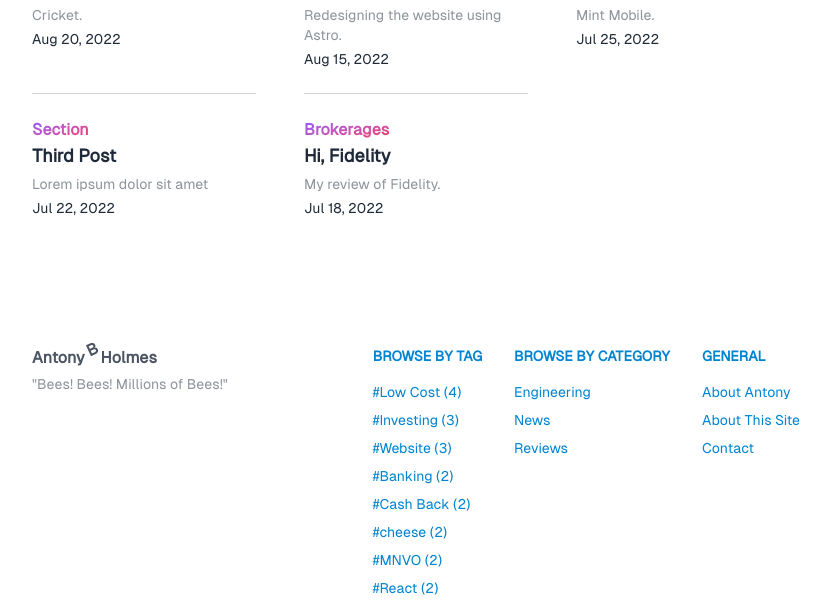
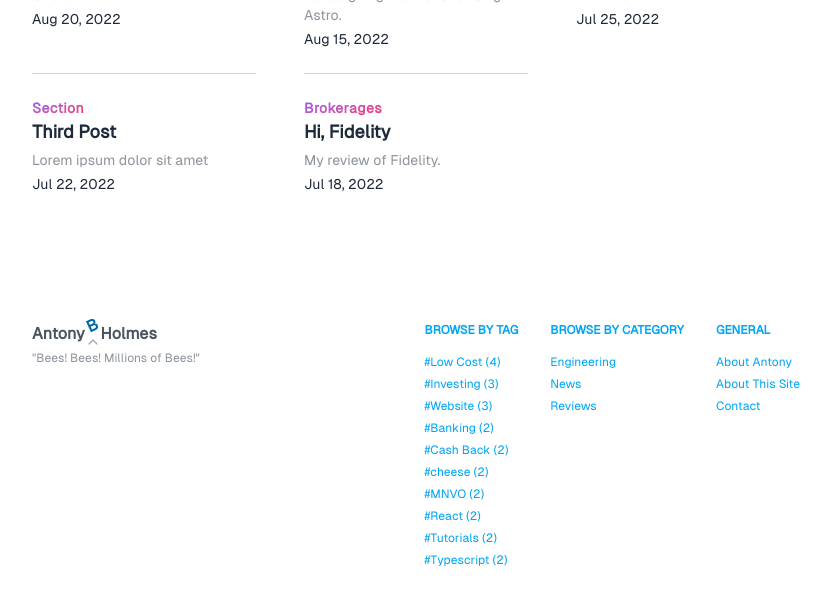
Before and after one commit to antonybholmes/antony-holmes-astro, an Astro site: page / in a window 1280 px wide. Shown: the part 1559-2162 px from the top of the page, without its empty margins (224-1055 px from the left). Built offline with nearby package versions, Linux system fonts and the light colour scheme; Astro itself is replaced by a stand-in of ours; some packages are replaced by stand-ins of ours.

Commit message:
Fixed: Bug fixes and updates.

```diff
--- a/package.json
+++ b/package.json
@@ -45,7 +45,7 @@
     "@tailwindcss/vite": "^4.1.11",
     "@types/react": "^19.1.8",
     "@types/react-dom": "^19.1.6",
-    "astro": "^5.11.1",
+    "astro": "^5.11.2",
     "axios": "^1.10.0",
     "class-variance-authority": "^0.7.1",
     "clsx": "^2.1.1",
--- a/src/components/Footer.astro
+++ b/src/components/Footer.astro
@@ -4,7 +4,7 @@ import { FOOTER_ITEMS, GITHUB_URL, SITE_AUTHOR, TARGET_BLANK } from '@/consts'
 import { getUniqueSections } from '@/lib/astro/sections'
 import { getUniqueTags } from '@/lib/astro/tags'
 import { getUrlFriendlyTag } from '@/lib/http/urls'
-import { Rss } from 'lucide-react'
+import { ChevronUp, Rss } from 'lucide-react'
 import { GitHubIcon } from './icons/github-icon'
 import { BaseCol } from './layout/base-col'
 import { BaseRow } from './layout/base-row'
@@ -13,6 +13,7 @@ import { VCenterRow } from './layout/v-center-row'
 import { BaseLink } from './link/base-link'
 import { RandomQuote } from './random-quote'
 import ThemeToggle from './ThemeToggle.astro'
+import { Signature } from './signature'
 
 const today = new Date()
 
@@ -23,23 +24,12 @@ const sections = (await getUniqueSections()).filter(
 const tags = (await getUniqueTags()).slice(0, 10)
 ---
 
-<footer class="mt-32 mb-8 text-sm">
+<footer class="mt-32 mb-8 text-xs">
   <ContentDiv>
     <BaseCol slot="main" className="gap-y-16">
-      <div class="grid grid-cols-1 gap-16 md:grid-cols-3">
-        <BaseCol className="text-foreground/50 gap-y-1">
-          <VCenterRow
-            className="text-foreground/80 relative text-base font-bold"
-          >
-            <span>Antony</span>
-            <span
-              class="relative flex h-full w-4 flex-row items-center justify-center"
-            >
-              <span class="absolute -top-2 -rotate-25">B</span>
-            </span>
-
-            <span>Holmes</span>
-          </VCenterRow>
+      <div class="grid grid-cols-1 gap-16 xl:grid-cols-5">
+        <BaseCol className="text-foreground/50 col-span-2 gap-y-1">
+          <Signature client:visible />
           <!-- <span
             class="bg-gradient-to-br from-cyan-400 to-blue-600 bg-clip-text text-2xl font-bold text-transparent"
           >
@@ -49,11 +39,11 @@ const tags = (await getUniqueTags()).slice(0, 10)
         </BaseCol>
 
         <div
-          class="col-span-2 flex flex-col justify-end gap-8 text-sky-600 md:flex-row"
+          class="col-span-3 flex flex-col gap-8 text-sky-500 md:flex-row xl:justify-end"
         >
           <BaseCol className="gap-y-2">
             <span class="font-bold uppercase">Browse By Tag</span>
-            <ul class="mt-2 grid grid-cols-1 gap-2">
+            <ul class="mt-2 grid grid-cols-1 gap-1.5">
               {
                 tags.map(t => (
                   <li>
@@ -68,7 +58,7 @@ const tags = (await getUniqueTags()).slice(0, 10)
 
           <BaseCol className="gap-y-2">
             <span class="font-bold uppercase">Browse By Category</span>
-            <ul class="mt-2 flex flex-col gap-y-2">
+            <ul class="mt-2 flex flex-col gap-y-1.5">
               {
                 sections.map(section => (
                   <li>
@@ -88,7 +78,7 @@ const tags = (await getUniqueTags()).slice(0, 10)
             FOOTER_ITEMS.map(item => (
               <BaseCol className="gap-y-2">
                 <span class="font-bold uppercase">{item.label}</span>
-                <ul class="mt-2 flex flex-col gap-y-2">
+                <ul class="mt-2 flex flex-col gap-y-1.5">
                   {item.items.map(link => (
                     <li>
                       <BaseLink href={link.href} className="hover:underline">
@@ -110,7 +100,7 @@ const tags = (await getUniqueTags()).slice(0, 10)
             {SITE_AUTHOR}. All rights reserved.
           </span>
 
-          <VCenterRow className="gap-x-4">
+          <div class="flex flex-col gap-x-4 gap-y-2 md:flex-row">
             <BaseLink
               href="/sitemap"
               title="View site map"
@@ -134,7 +124,7 @@ const tags = (await getUniqueTags()).slice(0, 10)
             >
               Terms of Use
             </BaseLink>
-          </VCenterRow>
+          </div>
         </BaseCol>
 
         <VCenterRow className="gap-x-2">
--- a/src/components/header/Header.astro
+++ b/src/components/header/Header.astro
@@ -11,7 +11,7 @@ import { BaseLink } from '../link/base-link'
 import { Logo } from './logo'
 ---
 
-<header class="bg-background/60 sticky top-0 z-20 py-3 backdrop-blur-lg">
+<header class="bg-background/50 sticky top-0 z-20 py-3 backdrop-blur-lg">
   <nav>
     <ContentDiv>
       <ContentDiv slot="main" className="items-center">
--- a/src/components/header/logo.tsx
+++ b/src/components/header/logo.tsx
@@ -19,7 +19,7 @@ export function Logo() {
           duration: 1,
           width: '3rem',
           height: '3rem',
-          ease: 'elastic.out(1, 0.4)',
+          ease: 'elastic.out',
         })
         .pause()
     }
--- a/src/components/layout/ContentDiv.astro
+++ b/src/components/layout/ContentDiv.astro
@@ -12,8 +12,11 @@ interface Props extends IClassProps {
 const { mode = 'light', className } = Astro.props
 ---
 
-<div data-mode={mode} class={cn('grid grid-cols-1 md:grid-cols-5', className)}>
-  <BaseCol className="hidden md:flex"><slot name="left" /></BaseCol>
+<div
+  data-mode={mode}
+  class={cn('grid grid-cols-1 lg:grid-cols-5 px-4 lg:px-0', className)}
+>
+  <BaseCol className="hidden lg:flex"><slot name="left" /></BaseCol>
   <BaseCol className="col-span-3"><slot name="main" /></BaseCol>
-  <BaseCol className="hidden md:flex"><slot name="right" /></BaseCol>
+  <BaseCol className="hidden lg:flex"><slot name="right" /></BaseCol>
 </div>
--- a/src/components/posts/featured-post.tsx
+++ b/src/components/posts/featured-post.tsx
@@ -47,7 +47,7 @@ export function FeaturedPost({
       <BaseCol className={cn('gap-y-2', innerClassName)}>
         <BaseCol className="gap-y-1">
           {showSectionLinks && (
-            <PostSectionLink post={post} textSize="text-xl md:text-base" />
+            <PostSectionLink post={post} textSize="text-base md:text-sm" />
           )}
           <PostTitleLink post={post} className={headerClassName} mode={mode} />
         </BaseCol>
--- a/src/components/posts/head-posts.tsx
+++ b/src/components/posts/head-posts.tsx
@@ -15,10 +15,7 @@ export function HeadPosts({ posts, showAvatar = false }: IProps) {
             <HeroPostSmall
               post={post}
               showAvatar={showAvatar}
-              className={cn(
-                'pb-6 border-b border-border',
-                index < 2 && 'pt-6 border-t border-border'
-              )}
+              className={cn(index < 2 && 'pt-6 border-t border-border')}
             />
           </li>
         ))}
--- a/src/components/posts/hero-post-small.tsx
+++ b/src/components/posts/hero-post-small.tsx
@@ -46,7 +46,7 @@ export function HeroPostSmall({
       <BaseCol className="col-span-3 gap-y-1">
         <BaseCol>
           {showSectionLinks && (
-            <PostSectionLink post={post} textSize="text-xl md:text-base" />
+            <PostSectionLink post={post} textSize="text-base md:text-sm" />
           )}
           <PostTitleLink
             post={post}
--- a/src/components/posts/hero-post.tsx
+++ b/src/components/posts/hero-post.tsx
@@ -30,11 +30,8 @@ export function HeroPost({
   headerClassName = 'text-2xl md:text-3xl',
   innerClassName,
   contentClassName = 'text-base',
-
   showDescription = true,
   showAvatar = true,
-  showAvatarImage = true,
-  dateBelow = false,
   showSectionLinks = true,
   mode = 'light',
 }: IProps) {
@@ -43,7 +40,12 @@ export function HeroPost({
   //{post.data.description}
 
   return (
-    <article className={cn('flex flex-col gap-y-4 group', className)}>
+    <article
+      className={cn(
+        'flex flex-col gap-y-4 group pb-6 border-b border-border lg:pb-0 lg:border-none',
+        className
+      )}
+    >
       {post.data.heroImage && (
         <PostImage post={post} className={imgClassName} />
       )}
@@ -51,7 +53,7 @@ export function HeroPost({
       <BaseCol className={cn('gap-y-2', innerClassName)}>
         <BaseCol className="gap-y-1">
           {showSectionLinks && (
-            <PostSectionLink post={post} textSize="text-xl md:text-base" />
+            <PostSectionLink post={post} textSize="text-base md:text-sm" />
           )}
           <PostTitleLink post={post} className={headerClassName} mode={mode} />
         </BaseCol>
--- a/src/components/posts/post-col.tsx
+++ b/src/components/posts/post-col.tsx
@@ -30,8 +30,8 @@ export function BasePostCol({
               key={index}
               showSectionLinks={showSectionLinks}
               className={cn(
-                'border-border data-[mode=dark]:border-white/50',
-                index > 0 && 'pt-6 border-t'
+                'data-[mode=dark]:border-white/50',
+                index > 0 && 'pt-6 border-border border-t'
               )}
               showAvatar={showAvatar}
               mode={mode}
--- a/src/components/posts/post-section-link.tsx
+++ b/src/components/posts/post-section-link.tsx
@@ -12,7 +12,7 @@ interface IProps extends IPostProps {
 
 export function PostSectionLink({
   post,
-  textSize = 'text-2xl md:text-lg',
+  textSize = 'text-sm',
   className,
 }: IProps) {
   // pick the first section
@@ -34,7 +34,7 @@ export function PostSectionLink({
         aria-label={`Read more ${sectionName} posts`}
         title={`Read more ${sectionName} posts`}
         className={cn(
-          'block bg-gradient-to-br from-violet-500 to-rose-500 bg-clip-text font-semibold text-transparent',
+          'block bg-gradient-to-br from-violet-500 to-rose-500 bg-clip-text font-semibold text-transparent tracking-wide',
           textSize,
           className
         )}
--- a/src/components/posts/post-title-link.tsx
+++ b/src/components/posts/post-title-link.tsx
@@ -6,7 +6,7 @@ import { getPostUrl } from '@/lib/post'
 import type { IPostProps } from './post-tags'
 
 const CLS = cn(
-  'group-hover:underline decoration-2 underline-offset-4 group-hover:text-sky-600 group-hover:decoration-sky-600',
+  'group-hover:underline decoration-2 underline-offset-4 group-hover:text-sky-500 group-hover:decoration-sky-500',
   'data-[mode=dark]:text-white data-[mode=dark]:group-hover:text-sky-400 data-[mode=dark]:group-hover:decoration-sky-400'
 )
 
--- a/src/components/posts/post-two-col.tsx
+++ b/src/components/posts/post-two-col.tsx
@@ -1,6 +1,7 @@
 import type { IPostsProps } from './hero-posts'
 
 import type { IChildrenProps } from '@/interfaces/children-props'
+import { cn } from '@/lib/shadcn-utils'
 import { HeroPostSmall } from './hero-post-small'
 import { PostSection } from './post-section'
 
@@ -27,7 +28,10 @@ export function PostTwoCol({
               post={post}
               key={index}
               showSectionLinks={showSectionLinks}
-              className="pb-6 border-b border-border"
+              className={cn(
+                'data-[mode=dark]:border-white/50',
+                index > 0 && 'pt-6 border-border border-t'
+              )}
             />
           )
         })}
--- /dev/null
+++ b/src/components/signature.tsx
@@ -0,0 +1,79 @@
+import { gsap } from 'gsap'
+import { ChevronUp } from 'lucide-react'
+import { useEffect, useRef } from 'react'
+import { VCenterRow } from './layout/v-center-row'
+
+export function Signature() {
+  const spanBRef = useRef<HTMLSpanElement>(null)
+  const insertRef = useRef<SVGSVGElement>(null)
+  const timelineRef = useRef<gsap.core.Timeline | null>(null)
+
+  useEffect(() => {
+    if (spanBRef.current && insertRef.current) {
+      timelineRef.current = gsap
+        .timeline()
+        .to(spanBRef.current, {
+          y: -6,
+          duration: 0.3,
+          ease: 'power1.inOut',
+          yoyo: true,
+          repeat: -1,
+        })
+        .to(
+          insertRef.current,
+          {
+            y: 4,
+            duration: 0.3,
+            ease: 'power1.inOut',
+            yoyo: true,
+            repeat: -1,
+          },
+          '<'
+        )
+        .pause()
+    }
+
+    return () => {
+      // Clean up on unmount
+      timelineRef.current?.kill()
+    }
+  }, [])
+
+  const handleMouseEnter = () => {
+    console.log('Mouse entered signature area')
+    timelineRef.current?.play()
+  }
+
+  const handleMouseLeave = () => {
+    timelineRef.current?.pause()
+
+    gsap
+      .timeline()
+      .to(spanBRef.current, { y: 0, duration: 0.2 })
+      .to(insertRef.current, { y: 0, duration: 0.2 }, '<') // reset position
+  }
+
+  return (
+    <VCenterRow className="text-foreground/80 relative text-base font-bold">
+      <span>Antony</span>
+      <span
+        className="relative flex h-full w-4 flex-row items-center justify-center"
+        onMouseEnter={handleMouseEnter}
+        onMouseLeave={handleMouseLeave}
+      >
+        <span
+          className="absolute -top-2 -rotate-25 text-sky-700"
+          ref={spanBRef}
+        >
+          B
+        </span>
+        <ChevronUp
+          className="text-foreground/40 absolute top-3 h-4 w-4"
+          ref={insertRef}
+        />
+      </span>
+
+      <span>Holmes</span>
+    </VCenterRow>
+  )
+}
--- a/version.json
+++ b/version.json
@@ -1,5 +1,5 @@
 {
-  "version": "1.6.3.163",
+  "version": "1.6.5.165",
   "updated": "Jul 16, 2025",
-  "modified": "2025-07-16T22:37:53.249Z"
+  "modified": "2025-07-17T02:07:01.656Z"
 }
```
Also changed, not shown: pnpm-lock.yaml.
